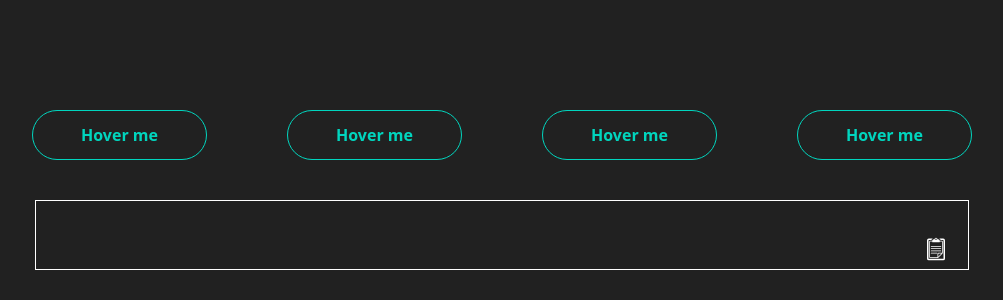
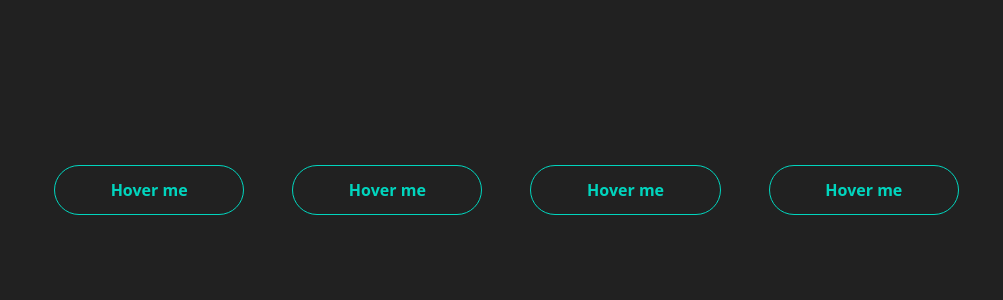
Before and after one commit to The-gym-preacher/Buttons-Animations, a website: page web/index.html in a window 1280 px wide. Shown: the part 210-510 px from the top of the page, without its empty margins (138-1141 px from the left). Drawn offline with Linux system fonts and the light colour scheme.

Commit message:
Small Adjust

```diff
--- a/web/index.html
+++ b/web/index.html
@@ -10,10 +10,11 @@
 </head>
 <body>
     <section class="min-h-screen bg-[#212121] content-center justify-items-center">
-        <div class="grid grid-cols-4 gap-20">
+        <div class="w-[70%]">
+            <div class="grid grid-cols-4 w-[101%] gap-12">
                 <button class="btn py-3 px-12 rounded-full text-teal-400 hover:text-black transition-colors duration-1000 z-10 border-[1px] text-base font-semibold relative overflow-hidden border-teal-400
-                before:content-[''] before:absolute before:top-[50%] before:left-[50%] before:w-0 before:h-[300%] before:bg-teal-400 before:transition-all before:translate-y-[-50%] before:translate-x-[-50%] before:duration-700 before:ease before:block before:z-[-1] before:rotate-45
-                hover:before:w-[105%]">
+                    before:content-[''] before:absolute before:top-[50%] before:left-[50%] before:w-0 before:h-[400%] before:bg-teal-400 before:transition-all before:translate-y-[-50%] before:translate-x-[-50%] before:duration-700 before:ease before:block before:z-[-1] before:rotate-45
+                    hover:before:w-[200%]">
                     Hover me
                 </button>
                 <button class="btn relative py-3 px-12 rounded-full text-teal-400 hover:text-black transition-colors duration-1000 z-20 border border-teal-400 text-base font-semibold overflow-hidden
@@ -40,11 +41,12 @@
                 </button>
             </div>
 
-        <div class="mt-10 w-[73%] border-[1px] relative py-2 px-5 justify-items-end text-white text-base">
+            <div class="mt-10 border-[1px] rounded-3xl hidden relative py-2 px-5 justify-items-end text-white text-base" id="div">
                 <h1 id="output" class="mt-2"></h1>
                 <img src="img/copy.svg" class="h-6 mt-7 cursor-pointer" alt="copy" id="copy">
                 <p id="copM" class="text-green-400 text-sm mt-2 hidden">Copied !</p>
             </div>
+        </div>
     </section>
 </body>
 </html>
--- a/web/script.js
+++ b/web/script.js
@@ -1,5 +1,6 @@
 document.addEventListener("DOMContentLoaded", () => {
     const buttons = document.querySelectorAll(".btn");
+    const div = document.getElementById("div");
     const output = document.getElementById("output");
     const copyBtn = document.getElementById("copy");
     const copM = document.getElementById("copM");
@@ -8,6 +9,10 @@ document.addEventListener("DOMContentLoaded", () => {
 
     buttons.forEach(button => {
         button.addEventListener("click", () => {
+            div.classList.remove("hidden");
+            setTimeout(()=>{
+                div.classList.add("hidden")
+            }, 50000)
             lastClickedHtml = button.outerHTML;
             output.innerText = lastClickedHtml;
         });
```
Also changed, not shown: web/style.css. Lines whose indentation alone changed are shown as unchanged.
